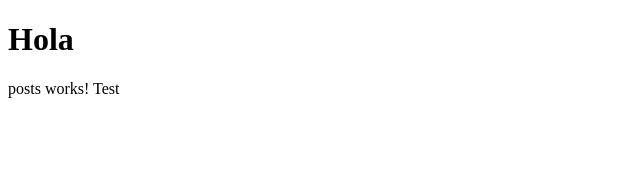
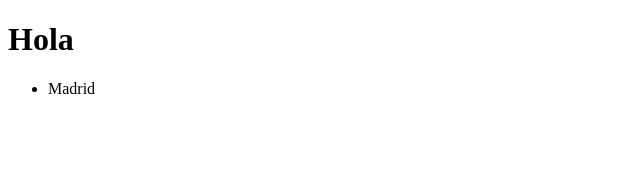
Before and after one commit to jrltt/wf-front, an Angular app: page / in a window 1280 px wide. Shown: the top 170 px of the page, without its empty margins (0-640 px from the left). Built offline with nearby package versions, Linux system fonts and the light colour scheme.

Commit message:
- Posts interface - Test postSerive with mock data

```diff
--- a/src/app/app.module.ts
+++ b/src/app/app.module.ts
@@ -1,8 +1,8 @@
 import { BrowserModule } from '@angular/platform-browser';
 import { NgModule } from '@angular/core';
 
-
 import { AppComponent } from './app.component';
+import { PostsService } from './posts.service';
 import { PostsComponent } from './posts/posts.component';
 
 
@@ -14,7 +14,7 @@ import { PostsComponent } from './posts/posts.component';
   imports: [
     BrowserModule
   ],
-  providers: [],
+  providers: [PostsService],
   bootstrap: [AppComponent]
 })
 export class AppModule { }
--- a/src/app/posts.service.ts
+++ b/src/app/posts.service.ts
@@ -1,8 +1,20 @@
 import { Injectable } from '@angular/core';
+import { IPosts } from './posts/posts';
 
 @Injectable()
 export class PostsService {
 
   constructor() { }
 
+  getPosts(): IPosts[] {
+    return [
+      {
+        title: 'Madrid',
+        content: 'Lorem   ipsum   dolor   sit   amet,   consectetur   adipiscing   elit.',
+        lat: 40.41678,
+        long: -3.70379,
+        image_url: 'https://c2.staticflickr.com/2/1269/4670777817_d657cd9819_b.jpg'
+      }
+    ];
+  }
 }
--- a/src/app/posts/posts.component.html
+++ b/src/app/posts/posts.component.html
@@ -1,4 +1,5 @@
-<p>
-  posts works!
-  {{ post }}
-</p>
+<ul class="posts">
+  <li *ngFor="let post of posts">
+    {{ post.title }}
+  </li>
+</ul>
--- a/src/app/posts/posts.component.ts
+++ b/src/app/posts/posts.component.ts
@@ -1,4 +1,6 @@
 import { Component, OnInit, ViewEncapsulation } from '@angular/core';
+import { PostsService } from '../posts.service';
+import { IPosts } from './posts';
 
 @Component({
   selector: 'app-posts',
@@ -7,10 +9,15 @@ import { Component, OnInit, ViewEncapsulation } from '@angular/core';
   encapsulation: ViewEncapsulation.None
 })
 export class PostsComponent implements OnInit {
-  post = 'Test';
-  constructor() { }
+  posts: IPosts[] = [];
+
+  constructor(private postsService: PostsService) { }
 
   ngOnInit() {
+    this.getPosts();
   }
 
+  getPosts(): void {
+    this.posts = this.postsService.getPosts();
+  }
 }
```
Also changed, not shown: src/app/posts/posts.d.ts (added, +7 -0 lines).
